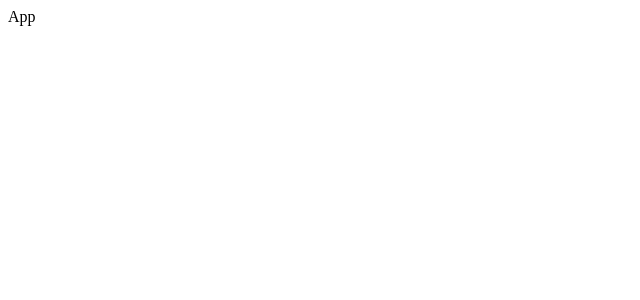
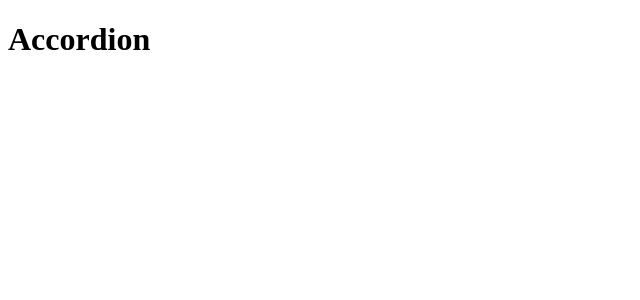
Before and after one commit to brianslab/udemy-react, a React (Create React App) app in the folder widgets/: page / in a window 1280 px wide. Shown: the top 300 px of the page, without its empty margins (0-640 px from the left). Built offline with nearby package versions, Linux system fonts and the light colour scheme.

Commit message:
boilerplate Accordion component

```diff
--- /dev/null
+++ b/widgets/src/components/Accordion.js
@@ -0,0 +1,7 @@
+import React from 'react';
+
+const Accordion = () => {
+    return <h1>Accordion</h1>;
+};
+
+export default Accordion;
--- a/widgets/src/components/App.js
+++ b/widgets/src/components/App.js
@@ -1,7 +1,12 @@
 import React from 'react';
+import Accordion from './Accordion';
 
 const App = () => {
-    return <div>App</div>;
+    return (
+        <div>
+            <Accordion />
+        </div>
+    );
 };
 
 export default App;
```
